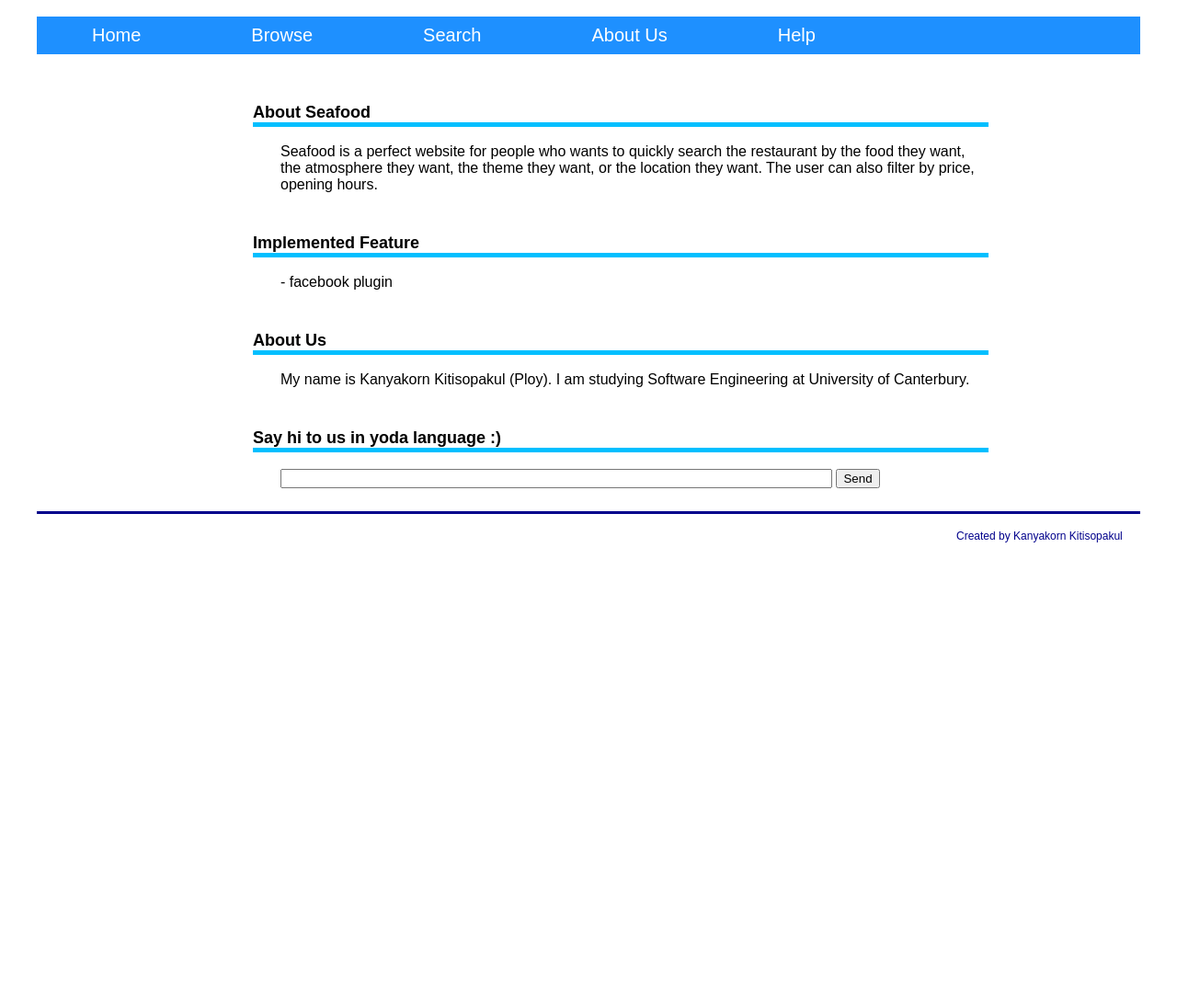
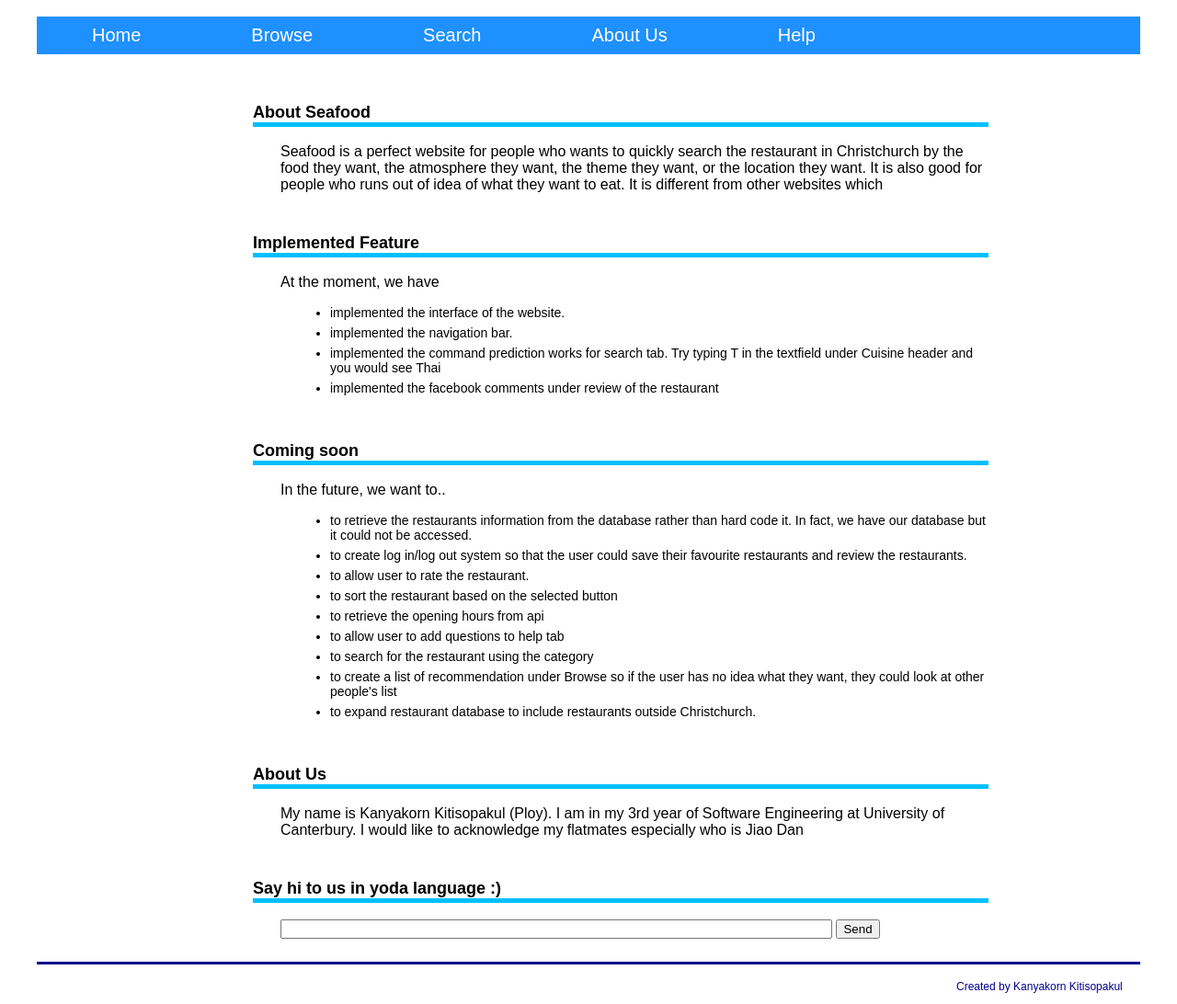
Before and after one commit to kki32/seafood, a PHP site: page /aboutUsPage.php in a window 1280 px wide. Shown: the whole page at 92% size. Before the commit the page ends 590 px from the top, so only its background shows below. Run offline with PHP 8.4, Linux system fonts and the light colour scheme.

Commit message:
add description

```diff
--- a/aboutUsPage.php
+++ b/aboutUsPage.php
@@ -12,31 +12,62 @@
       <h3 class="header">About Seafood</h3>
       <div class="aboutUs-container">
         <p>
-
-            Seafood is a perfect website for people who wants to quickly search the restaurant by the food they want, the atmosphere they want, the theme they want, or the location they want.
-            The user can also filter by price, opening hours. </p>
+          Seafood is a perfect website for people who wants to quickly search the restaurant in Christchurch by the food they want, the atmosphere they want, the theme they want, or the location they want.
+          It is also good for people who runs out of idea of what they want to eat.
+          It is different from other websites which </p>
         </div>
-
 
         <h3 class="header">Implemented Feature</h3>
 
         <div class="aboutUs-container">
           <p>
-- facebook plugin </p>
+            At the moment, we have</p>
+            <ul>
+
+              <li class="bullet-points" >implemented the interface of the website.</li>
+              <li class="bullet-points" >implemented the navigation bar.</li>
+              <li class="bullet-points" >implemented the command prediction works for search tab. Try typing T in the textfield under Cuisine header and you would see Thai</li>
+              <li class="bullet-points" >implemented the facebook comments under review of the restaurant</li>
+
+            </ul>
+          </div>
+
+          <h3 class="header">Coming soon</h3>
+
+          <div class="aboutUs-container">
+            <p>
+              In the future, we want to..  </p>
+              <ul>
+                <li class="bullet-points" >to retrieve the restaurants information from the database rather than hard code it. In fact, we have our database but it could not be accessed.</li>
+                <li class="bullet-points" >to create log in/log out system so that the user could save their favourite restaurants and review the restaurants.</li>
+                <li class="bullet-points" >to allow user to rate the restaurant.</li>
+                <li class="bullet-points" >to sort the restaurant based on the selected button</li>
+                <li class="bullet-points" >to retrieve the opening hours from api</li>
+                <li class="bullet-points" >to allow user to add questions to help tab</li>
+                <li class="bullet-points" >to search for the restaurant using the category</li>
+                <li class="bullet-points" >to create a list of recommendation under Browse so if the user has no idea what they want, they could look at other people's list</li>
+                <li class="bullet-points" >to expand restaurant database to include restaurants outside Christchurch.</li>
+              </ul>
             </div>
 
             <h3 class="header">About Us</h3>
             <div class="aboutUs-container">
               <p>
-  My name is Kanyakorn Kitisopakul (Ploy). I am studying Software Engineering at University of Canterbury. </p>
+                My name is Kanyakorn Kitisopakul (Ploy). I am in my 3rd year of Software Engineering at University of Canterbury.
+                I would like to acknowledge my flatmates especially who is  Jiao Dan
+              </p>
             </div>
             <h3 class="header">Say hi to us in yoda language  :)</h3>
+
             <div class="aboutUs-container">
               <p id="yoda-text"></p>
               <input class="type-to-yoda" type="text" id="yoda-input"></input>
 
               <input type="submit" value="Send" onclick="judge()"></input>
             </div>
+
+
+
 
           </div>
 
--- a/style.css
+++ b/style.css
@@ -392,3 +392,11 @@ td{
 .type-to-yoda{
 width: 600px;
 }
+
+.bullet-points{
+   list-style-position: outside;
+  margin-left: 1em;
+  padding-bottom: 6px;
+  font-family: Century Gothic, sans-serif;
+  font-size: 14px;
+}
```
Also changed, not shown: processUserInputs.js (+5 -4 lines). Lines whose indentation alone changed are shown as unchanged.
